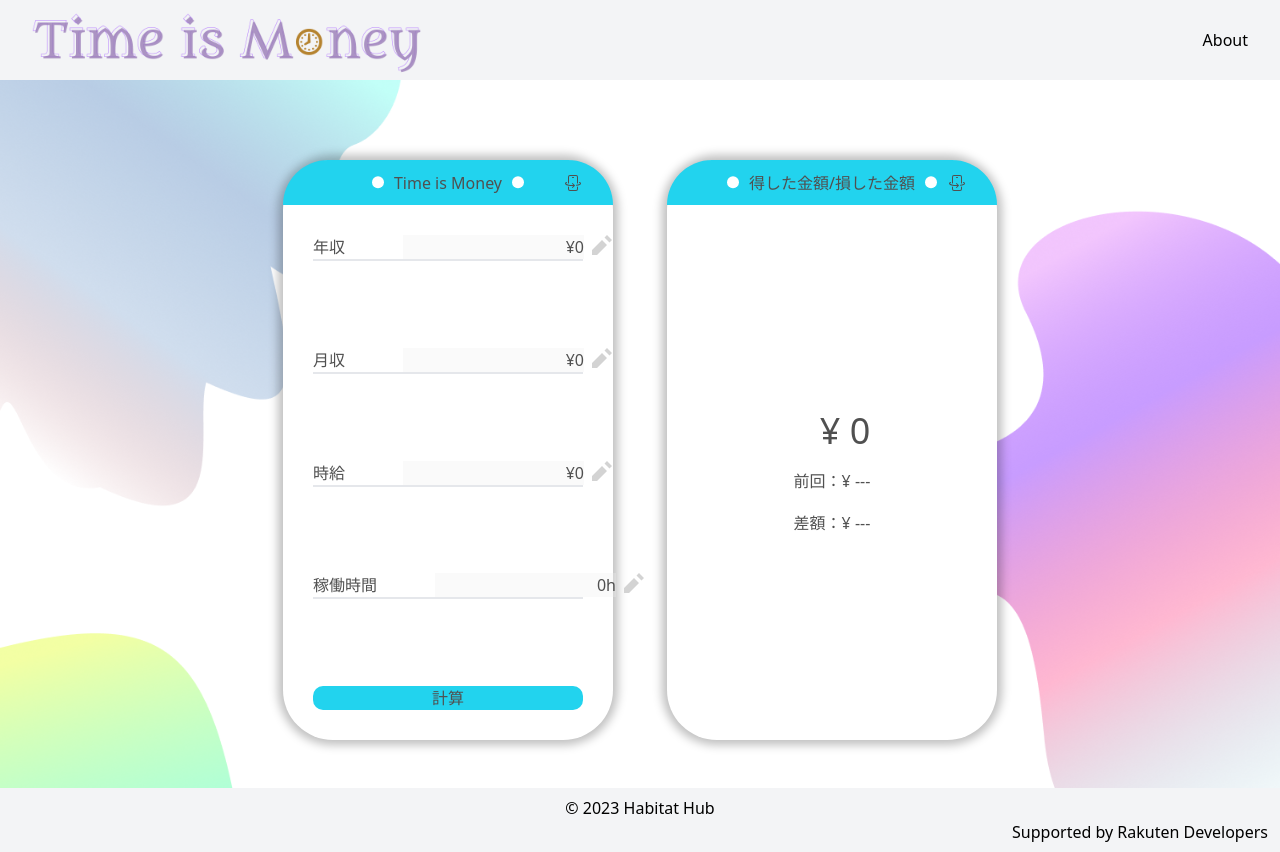
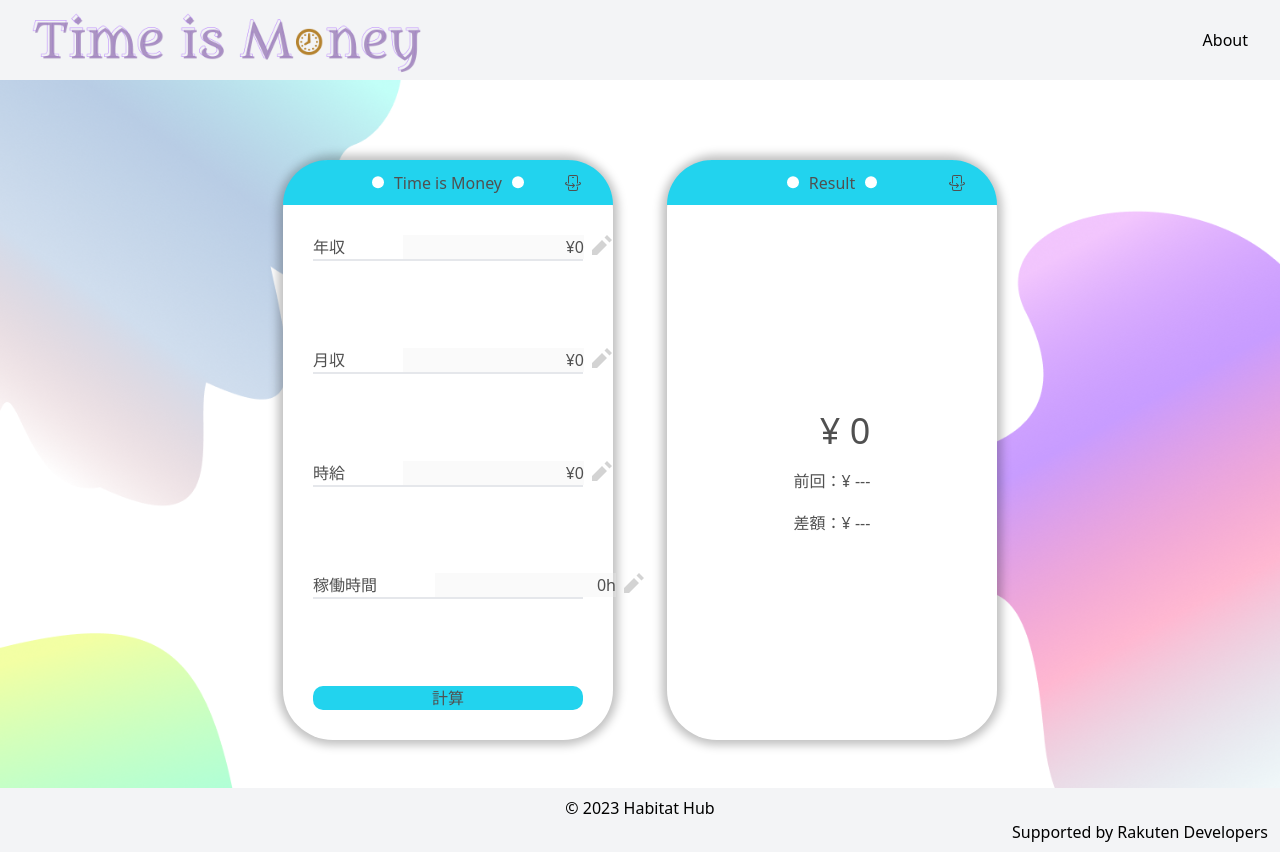
Before and after one commit to daydule/odyssey-frontend, a Next.js app: page /main in a window 1280 px wide. Built offline with nearby package versions, Linux system fonts and the light colour scheme; no server answers.

Commit message:
Update card titles in MainCard components

```diff
--- a/src/components/tree/MainCardWithCommodityResult.tsx
+++ b/src/components/tree/MainCardWithCommodityResult.tsx
@@ -23,7 +23,7 @@ const MainCardWithCommodityResult = ({ commodities, rotateCard }: Props) => {
   }, [commodities]);
 
   return (
-    <MainCard title='購入可能商品' headerBgColor='bg-yellow-200' rotateCard={rotateCard}>
+    <MainCard title='Result' headerBgColor='bg-yellow-200' rotateCard={rotateCard}>
       {commodities.length === 0 && (
         <div>
           <p>ここには購入可能な商品が表示されます。</p>
--- a/src/components/tree/MainCardWithMoneyResult.tsx
+++ b/src/components/tree/MainCardWithMoneyResult.tsx
@@ -29,7 +29,7 @@ const MainCardWithMoneyResult = ({ rotateCard }: MainCardWithMoneyResultProps) =
   }, [mainPrice]);
 
   return (
-    <MainCard title='得した金額/損した金額' headerBgColor='bg-cyan-400' rotateCard={rotateCard}>
+    <MainCard title='Result' headerBgColor='bg-cyan-400' rotateCard={rotateCard}>
       <div className='flex h-[124px] flex-col items-end justify-between'>
         <p className='text-4xl'>¥ {mainPrice.toLocaleString()}</p>
         <p className='text-base'>前回：¥ {previousPrice !== null ? previousPrice.toLocaleString() : '---'}</p>
```
